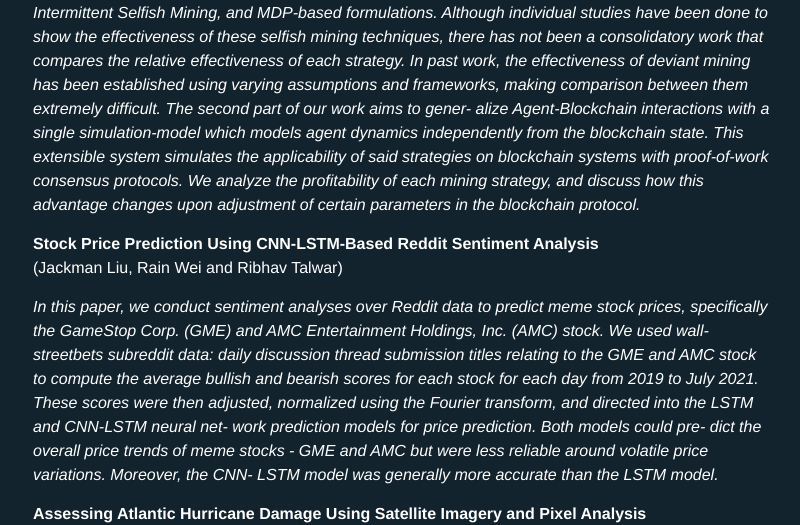
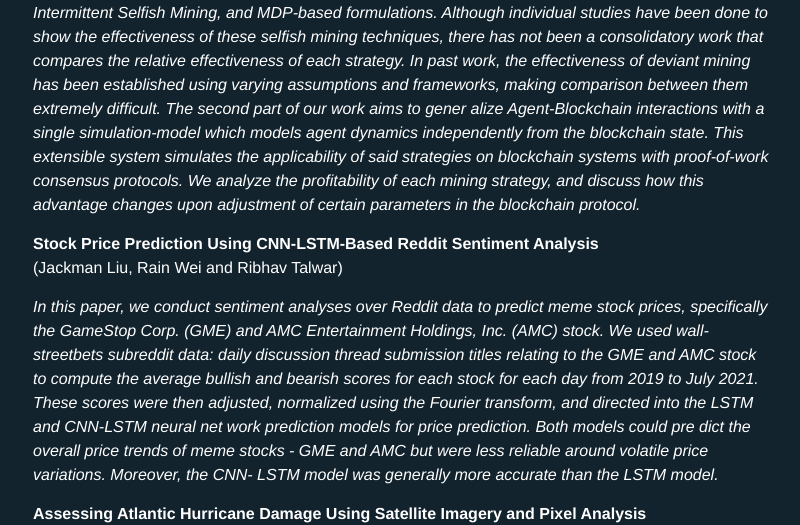
Before and after one commit to ColumbiaUndergradMathModeling/Home, a Jekyll site: the page built from pages/sums/su21.md, in a window 1280 px wide and 1400 px high, scrolled down 1496 px. Shown: the part 400-925 px from the top of the window, without its empty margins (237-1037 px from the left). Built offline with Jekyll 4.4.1, drawn with Linux system fonts in a browser that asks for light colours; our own code applies the rules of GitHub Pages for plain Markdown files; some of the changed text lies outside the part shown.

Commit message:
Update su21.md

```diff
--- a/pages/sums/su21.md
+++ b/pages/sums/su21.md
@@ -75,7 +75,7 @@ Mining, Intermittent Selfish Mining, and MDP-based formulations. Although indivi
 have been done to show the effectiveness of these selfish mining techniques, there has not been
 a consolidatory work that compares the relative effectiveness of each strategy. In past work, the
 effectiveness of deviant mining has been established using varying assumptions and frameworks,
-making comparison between them extremely difficult. The second part of our work aims to gener-
+making comparison between them extremely difficult. The second part of our work aims to gener
 alize Agent-Blockchain interactions with a single simulation-model which models agent dynamics
 independently from the blockchain state. This extensible system simulates the applicability of said
 strategies on blockchain systems with proof-of-work consensus protocols. We analyze the profitability
@@ -94,8 +94,8 @@ streetbets subreddit data: daily discussion thread submission titles
 relating to the GME and AMC stock to compute the average bullish
 and bearish scores for each stock for each day from 2019 to July 2021.
 These scores were then adjusted, normalized using the Fourier
-transform, and directed into the LSTM and CNN-LSTM neural net-
-work prediction models for price prediction. Both models could pre-
+transform, and directed into the LSTM and CNN-LSTM neural net
+work prediction models for price prediction. Both models could pre
 dict the overall price trends of meme stocks - GME and AMC but
 were less reliable around volatile price variations. Moreover, the CNN-
 LSTM model was generally more accurate than the LSTM model.*
```
